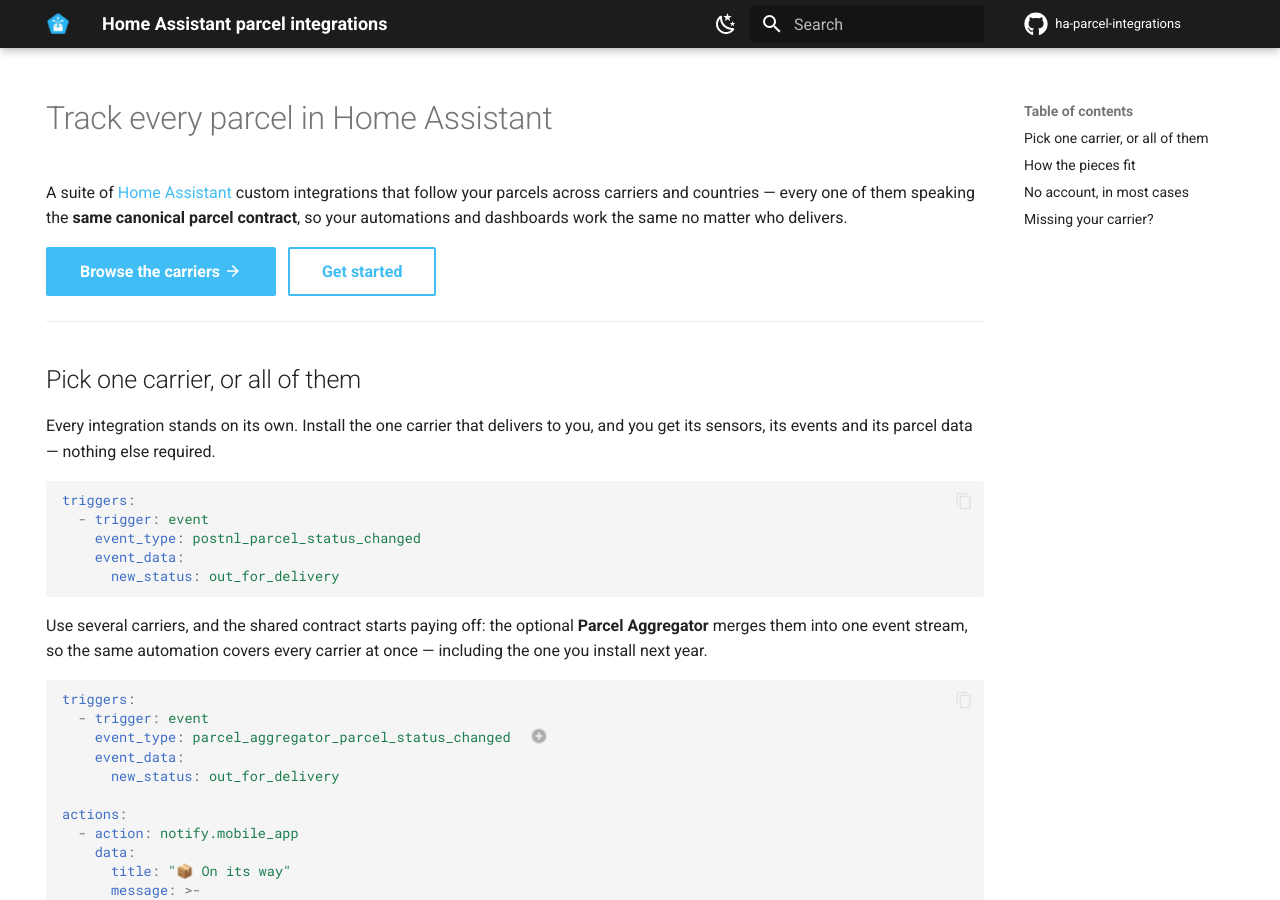
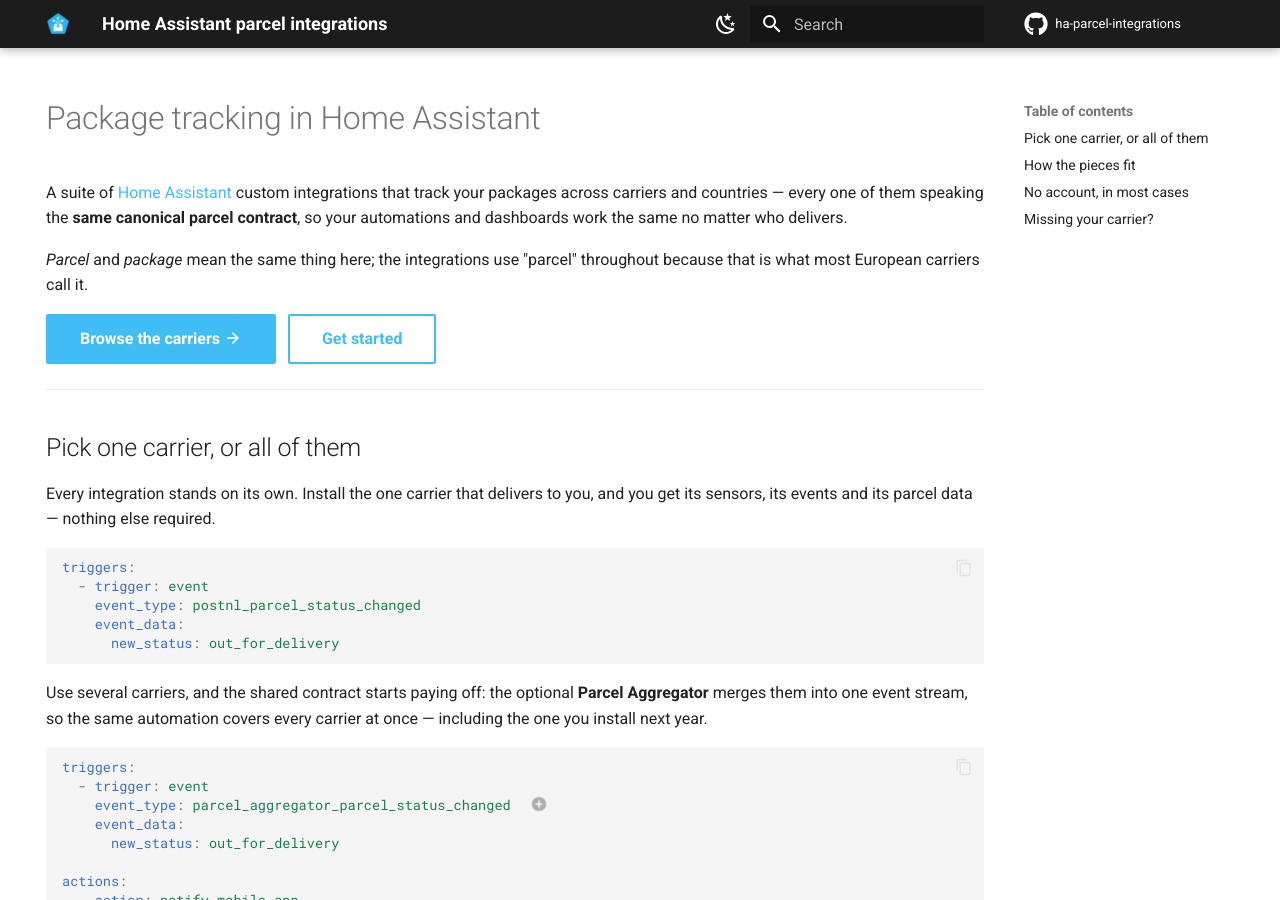
Before and after one commit to ha-parcel-integrations/ha-parcel-integrations.github.io, an MkDocs documentation site: the page built from docs/index.md, in a window 1280 px wide and 900 px high. Built offline with MkDocs 1.6.1 and Material for MkDocs 9.7.7, drawn with Linux system fonts in a browser that asks for light colours.

Commit message:
Fix 404 on carrier icons and surface "package" for search
Co-Authored-By: Claude Opus 5 <noreply@anthropic.com>

```diff
--- a/docs/index.md
+++ b/docs/index.md
@@ -1,14 +1,21 @@
 ---
 hide:
   - navigation
+description: >-
+  Package tracking in Home Assistant for every carrier — PostNL, DHL, DPD, GLS,
+  PostNord, Hermes, Packeta and more. Track parcels and packages with one set of
+  sensors, events and automations.
 ---
 
-# Track every parcel in Home Assistant
+# Package tracking in Home Assistant
 
 A suite of [Home Assistant](https://www.home-assistant.io/) custom integrations
-that follow your parcels across carriers and countries — every one of them
+that track your packages across carriers and countries — every one of them
 speaking the **same canonical parcel contract**, so your automations and
 dashboards work the same no matter who delivers.
+
+*Parcel* and *package* mean the same thing here; the integrations use "parcel"
+throughout because that is what most European carriers call it.
 
 [Browse the carriers :material-arrow-right:](carriers.md){ .md-button .md-button--primary }
 [Get started](install.md){ .md-button }
--- a/mkdocs.yml
+++ b/mkdocs.yml
@@ -1,7 +1,8 @@
 site_name: Home Assistant parcel integrations
 site_description: >-
-  Track your parcels in Home Assistant across every carrier and country —
-  one canonical parcel contract, one set of automations.
+  Package and parcel tracking in Home Assistant, across every carrier and
+  country — PostNL, DHL, DPD, GLS, PostNord, Hermes and more, all speaking one
+  canonical parcel contract.
 site_url: https://ha-parcel-integrations.github.io/
 repo_url: https://github.com/ha-parcel-integrations
 repo_name: ha-parcel-integrations
```
Also changed, not shown: docs/contract.md (+6 -0 lines), docs/install.md (+6 -0 lines), 1 other file.
